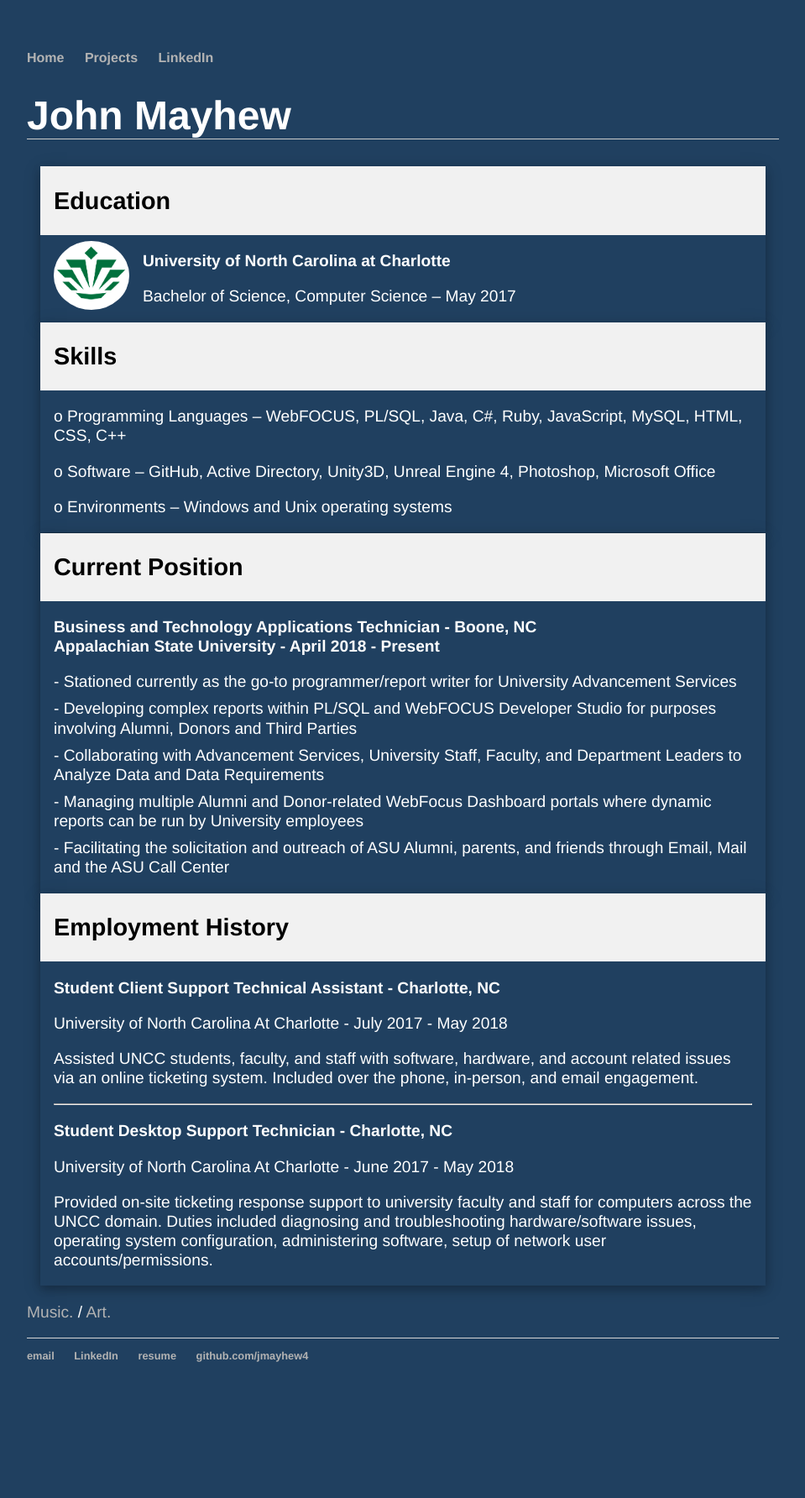
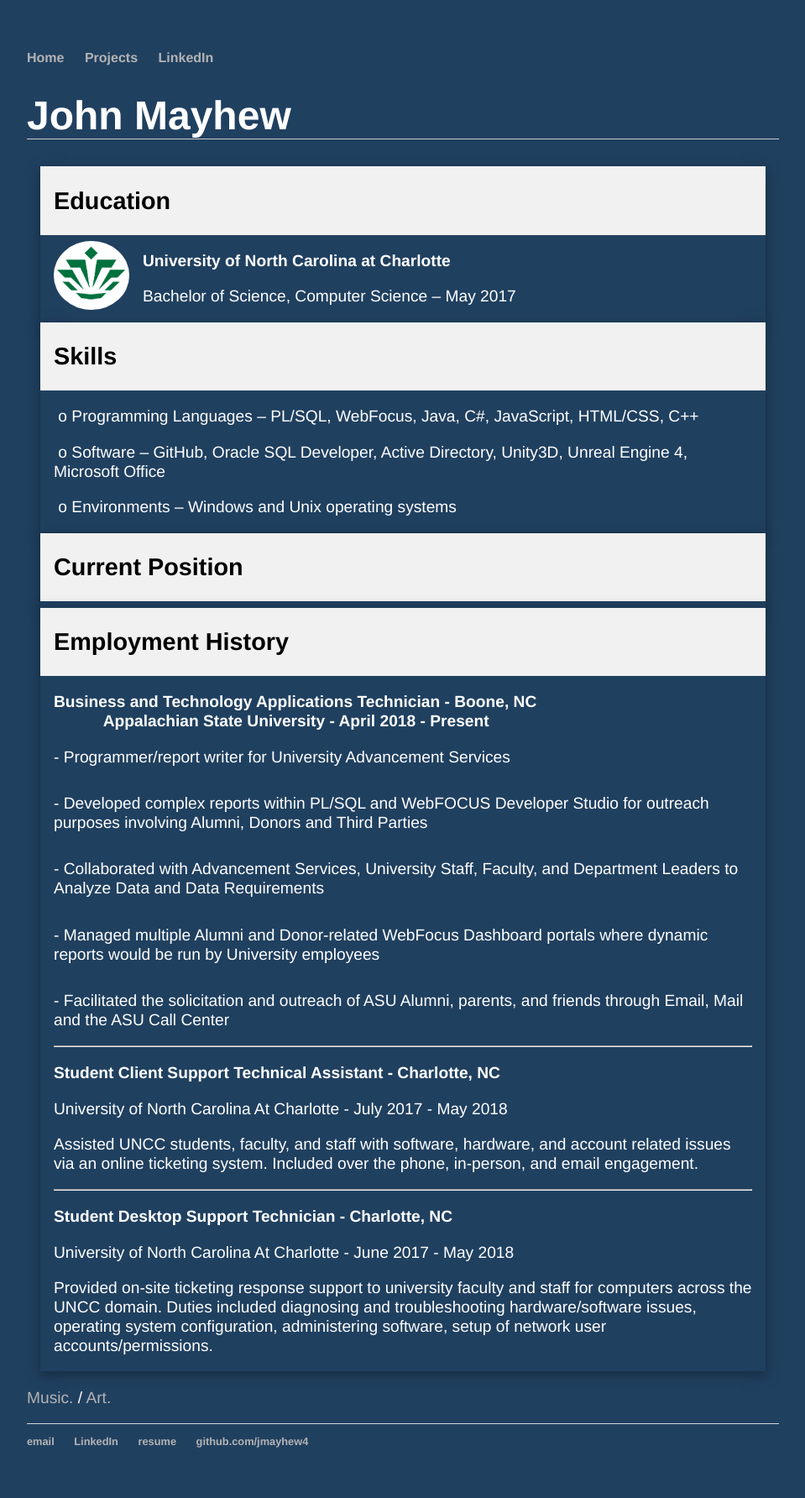
Before and after one commit to jmayhew4/jmayhew4.github.io, a Jekyll site: the page built from index.html, in a window 1280 px wide. Shown: the whole page at 84% size, without its empty margins (160-1119 px from the left). Built offline with Jekyll 4.4.1, drawn with Linux system fonts in a browser that asks for light colours; before the commit the page ends 1682 px from its top, so only the background shows below that.

Commit message:
Update index.html
updating work

```diff
--- a/index.html
+++ b/index.html
@@ -27,9 +27,9 @@
     </header>
     <div class="w3-container"><br>
       <!-- <img src="../photos/UNCC.PNG" alt="Avatar" class="w3-left w3-circle w3-margin-right" style="width:90px"> -->
-	<p>o Programming Languages – WebFOCUS, PL/SQL, Java, C#, Ruby, JavaScript, MySQL, HTML, CSS, C++</p>
-        <p>o Software – GitHub, Active Directory, Unity3D, Unreal Engine 4, Photoshop, Microsoft Office</p>
-	<p>o Environments – Windows and Unix operating systems</p><br>
+	    <p> o Programming Languages – PL/SQL, WebFocus, Java, C#, JavaScript, HTML/CSS, C++</p>
+ 	    <p> o Software – GitHub, Oracle SQL Developer, Active Directory, Unity3D, Unreal Engine 4, Microsoft Office</p>
+ 	    <p> o Environments – Windows and Unix operating systems</p>
     </div>
   </div>
 </div>
@@ -42,13 +42,7 @@
     </header>
     <div class="w3-container"><br>
       <!-- <img src="../photos/UNCC.PNG" alt="Avatar" class="w3-left w3-circle w3-margin-right" style="width:90px"> -->
-	<p><strong>Business and Technology Applications Technician - Boone, NC</strong>
-<strong>Appalachian State University - April 2018 - Present</strong></p>
-	<p>- Stationed currently as the go-to programmer/report writer for University Advancement Services
-<br>- Developing complex reports within PL/SQL and WebFOCUS Developer Studio for purposes involving Alumni, Donors and Third Parties
-<br>- Collaborating with Advancement Services, University Staff, Faculty, and Department Leaders to Analyze Data and Data Requirements
-<br>- Managing multiple Alumni and Donor-related WebFocus Dashboard portals where dynamic reports can be run by University employees
-<br>- Facilitating the solicitation and outreach of ASU Alumni, parents, and friends through Email, Mail and the ASU Call Center</p>
+
    </div>
   </div>
 </div>
@@ -59,6 +53,14 @@
       <h2>Employment History</h2>
     </header>
     <div class="w3-container"><br>
+	<p><strong>Business and Technology Applications Technician - Boone, NC</strong>
+	   <strong>Appalachian State University - April 2018 - Present</strong></p>
+	<p>- Programmer/report writer for University Advancement Services
+	<br>- Developed complex reports within PL/SQL and WebFOCUS Developer Studio for outreach purposes involving Alumni, Donors and Third Parties
+	<br>- Collaborated with Advancement Services, University Staff, Faculty, and Department Leaders to Analyze Data and Data Requirements
+	<br>- Managed multiple Alumni and Donor-related WebFocus Dashboard portals where dynamic reports would be run by University employees
+	<br>- Facilitated the solicitation and outreach of ASU Alumni, parents, and friends through Email, Mail and the ASU Call Center</p><hr>
+
       <!-- <img src="../photos/UNCC.PNG" alt="Avatar" class="w3-left w3-circle w3-margin-right" style="width:90px"> -->
 	<p><strong>Student Client Support Technical Assistant - Charlotte, NC</strong></p>
         <p>University of North Carolina At Charlotte - July 2017 - May 2018</p>
```
